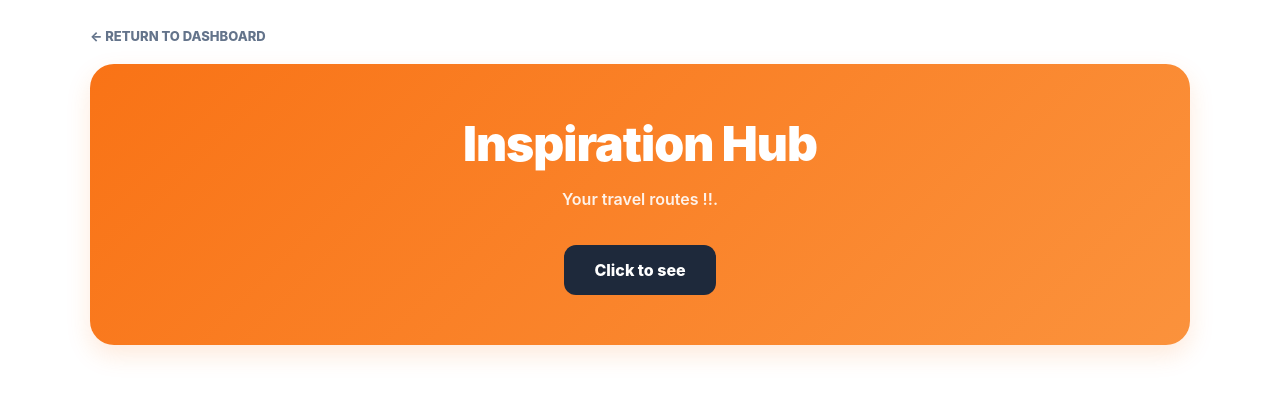
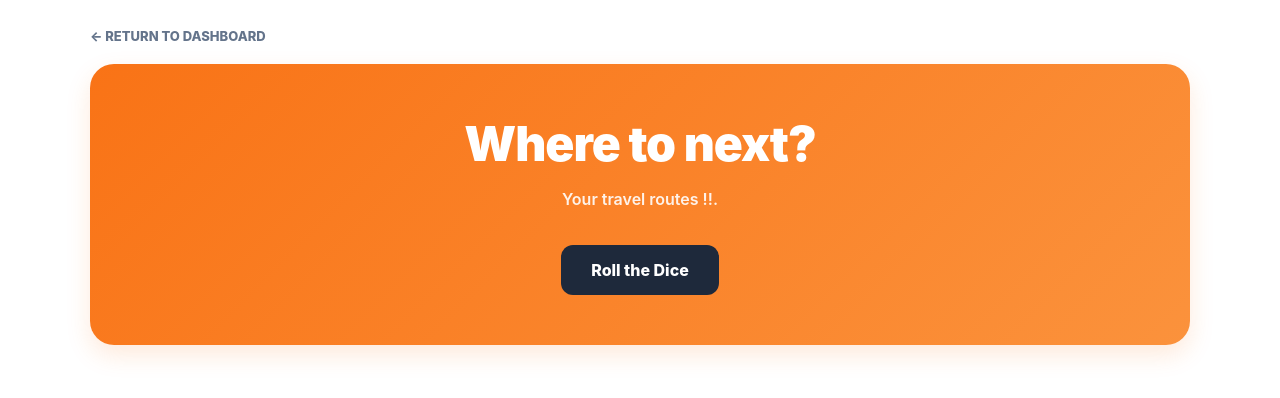
Before and after one commit to Anurag17K/ak-scp-travelogue-01, a Django app: page /surprise-me/ in a window 1280 px wide. Shown: the top 398 px of the page. Run offline with Django 5.2, Linux system fonts and the light colour scheme; a user stored in the database is signed in; data that the repository does not hold is empty.

```diff
--- a/journeys/templates/journeys/surprise_me.html
+++ b/journeys/templates/journeys/surprise_me.html
@@ -47,9 +47,9 @@
     <a href="{% url 'journey_list' %}" style="text-decoration: none; color: #64748b; font-weight: 800; font-size: 13px; margin-bottom: 20px; display: inline-block;">← RETURN TO DASHBOARD</a>
 
     <div class="hero">
-        <h2>Inspiration Hub</h2>
+        <h2>Where to next?</h2>
         <p style="font-weight: 600; opacity: 0.9;">Your travel routes !!.</p>
-        <a href="{% url 'surprise_me' %}" class="btn-dice">Click to see</a>
+        <a href="{% url 'surprise_me' %}" class="btn-dice">Roll the Dice</a>
     </div>
 
     <div class="grid">
```
